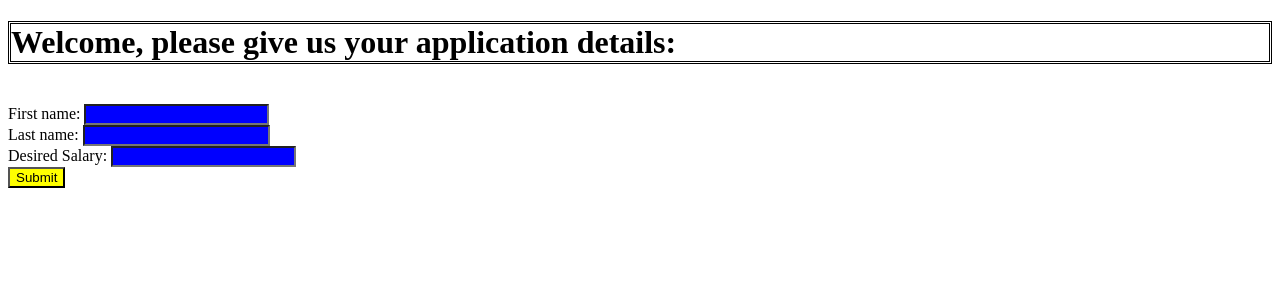
After one commit to arivera007/hb-flask-test, a Flask app: template templates/application-form.html in a window 1280 px wide. The commit adds this page. Shown: the top 300 px of the page. Run offline with Flask 2, Linux system fonts and the light colour scheme; the template is opened without the code that fills it, so the values that code supplies are empty.

Commit message:
Part 2 almost completed. Beautify

```diff
--- a/server.py
+++ b/server.py
@@ -4,12 +4,34 @@ from flask_debugtoolbar import DebugToolbarExtension
 
 app = Flask(__name__)
 
+JOBS = [
+    'Software Engineer', 'QA Engineer', 'Product Manager']
 
 # Required to use Flask sessions and the debug toolbar
 app.secret_key = "ABC"
 
 
-# YOUR ROUTES GO HERE
+@app.route('/')
+def serve_home():
+    return render_template("templates/index.html")
+
+@app.route('/application-form')
+def application_form():
+    return render_template("templates/application-form.html", jobs = JOBS)
+
+@app.route('/application-success', methods=["POST"] )
+def application_success():
+
+    firstname = request.form.get("firstname")
+    lastname = request.form.get("lastname")
+    jobtype = request.form.get("jobtype")
+    salary = request.form.get("salary")
+
+    # salary = request.args.get("salary")   #args or form?
+
+    return render_template("templates/application-success.html", success_firstname = firstname,
+                                                                success_lastname = lastname,
+                                                                success_jobtype = jobtype)
 
 
 if __name__ == "__main__":
--- a/static/styles.css
+++ b/static/styles.css
@@ -1 +1,19 @@
-/* Your styles can go here. */
+
+
+.button {
+  background-color: yellow;
+}
+
+.inputbox {
+  background-color: blue;
+
+}
+
+#boxed {
+  border-style: double;
+
+}
+
+#lname {
+  font-weight: bold;
+}
--- /dev/null
+++ b/templates/application-form.html
@@ -0,0 +1,32 @@
+<!doctype html>
+<html>
+<head>
+    <title>Application Form</title>
+    <link rel="stylesheet" href="styles.css">
+</head>
+<body>
+  <h1 id="boxed">Welcome, please give us your application details:</h1><br>
+
+  <form action="/application-success" method=["POST"]>
+        <label for='name'>First name: </label>
+        <input id='name' class='inputbox' type="text" name="firstname"><br>
+        <label for='lname'>Last name: </label>
+        <input id= 'lname' class='inputbox' type="text" name="lastname"><br>
+        {% if jobs %}
+        <label for='s_jobtype'>Desired Job Type: </label>
+        <select id='s_jobtype' name="jobtype">
+            {% for job in jobs %}
+            <option value="job">job</option>
+            {% endfor %}
+        </select><br>
+        {% endif %}
+        <label for='t_salary'>Desired Salary: </label>
+        <input id= 't_salary' class='inputbox' type="text" name="salary"><br>
+
+        <input type="submit" class='button' value="Submit" > <!-- button don't require accesibility -->
+    </form>
+
+
+
+</body>
+</html>
--- a/templates/application-response.html
+++ b/templates/application-response.html
@@ -5,7 +5,7 @@
 </head>
 <body>
 
-<!-- fill this in -->
+Thank you {{firstname}} {{lastname}}, for applying to be a {{jobtype}}. Your minimum salary requirement is {{salary}}.
 
 </body>
 </html>
```
